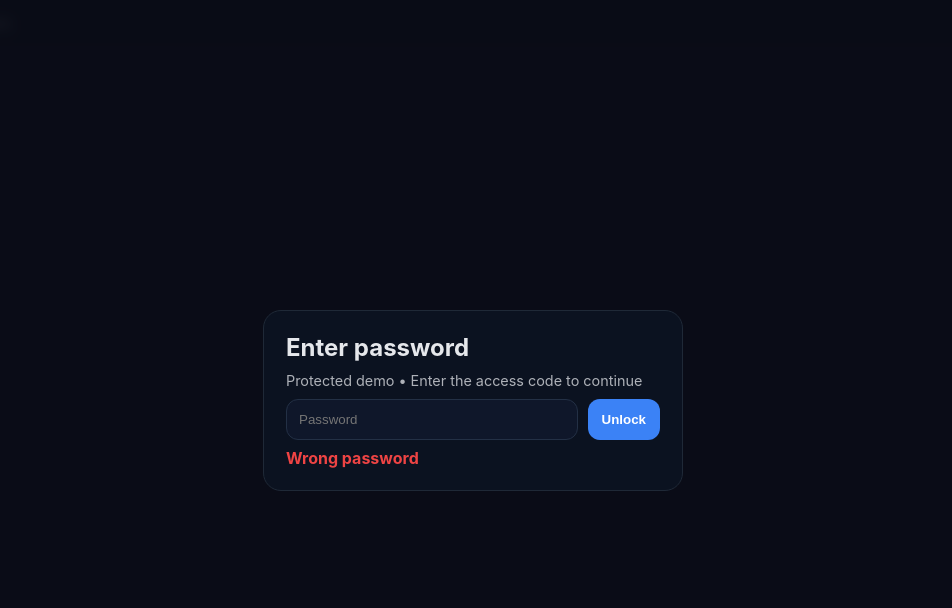
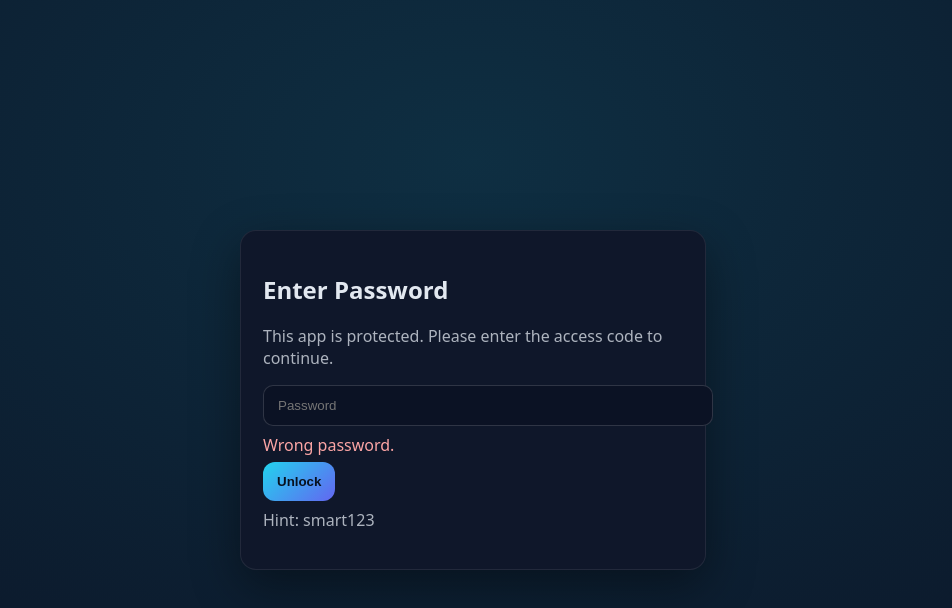
Before and after one commit to sahbanelettil/robotics, a plain HTML site: page index.html in a window 1280 px wide. Both pictures are taken after a click on the button "Unlock". Shown: the whole page, without its empty margins (167-1119 px from the left). Drawn offline with Linux system fonts and the light colour scheme.

Commit message:
Add files via upload

```diff
--- a/index.html
+++ b/index.html
@@ -2,126 +2,147 @@
 <html lang="en">
 <head>
   <meta charset="utf-8" />
-  <meta name="viewport" content="width=device-width, initial-scale=1, viewport-fit=cover" />
-  <title>Smart Kitchen • PWA</title>
-  <link rel="manifest" href="/robotics/manifest.webmanifest" />
-  <meta name="theme-color" content="#1c2541" />
-  <link rel="icon" href="/robotics/icons/icon-192.png" sizes="192x192" />
-  <link rel="apple-touch-icon" href="/robotics/icons/icon-192.png" />
+  <meta name="viewport" content="width=device-width,initial-scale=1" />
+  <title>Smart Kitchen Assistant</title>
+  <link rel="manifest" href="/robotics/manifest.webmanifest">
+  <meta name="theme-color" content="#0f172a" />
+  <link rel="icon" sizes="192x192" href="/robotics/icons/icon-192.png">
+  <link rel="apple-touch-icon" href="/robotics/icons/icon-192.png">
   <style>
-    :root { --bg: #0f172a; --card:#111827; --fg:#e5e7eb; --accent:#3b82f6; --danger:#ef4444; }
-    *{box-sizing:border-box} body{margin:0;background:linear-gradient(135deg,#0f172a,#111827);color:var(--fg);font-family:Inter,system-ui,Segoe UI,Roboto,Arial,sans-serif;min-height:100svh}
-    header{padding:14px 18px;display:flex;justify-content:space-between;align-items:center;background:#0b1220;border-bottom:1px solid #1f2937;position:sticky;top:0}
-    .btn{cursor:pointer;border:0;border-radius:12px;padding:10px 14px;font-weight:700;color:#fff;background:var(--accent);display:none}
-    .btn.show{display:inline-block}
-    main{max-width:900px;margin:22px auto;padding:0 16px}
-    .card{background:#0b1220;border:1px solid #1f2937;border-radius:16px;padding:18px;box-shadow:0 8px 28px rgba(0,0,0,.35)}
-    h1{margin:0 0 6px;font-size:22px}
-    p{margin:8px 0}
-    /* Password gate */
-    #gate{position:fixed;inset:0;display:flex;align-items:center;justify-content:center;background:rgba(10,12,22,.92);backdrop-filter:blur(6px);z-index:30}
-    #gate .panel{width:min(92svw,420px);background:#0b1220;border:1px solid #1f2937;border-radius:18px;padding:22px}
-    #gate h2{margin:0 0 10px}
-    .row{display:flex;gap:10px;margin-top:10px}
-    input[type=password]{flex:1;background:#0f172a;border:1px solid #233045;border-radius:12px;padding:12px;color:var(--fg);outline:none}
-    button.primary{background:var(--accent);color:#fff;border:0;border-radius:12px;padding:12px 14px;font-weight:800;cursor:pointer}
-    .err{color:var(--danger);font-weight:700;min-height:20px;margin-top:8px}
-    .hint{opacity:.75;font-size:.9rem}
+    :root { --bg:#0f172a; --card:#131c35; --fg:#e2e8f0; --accent:#22d3ee; }
+    html,body{height:100%} body{margin:0;background:linear-gradient(135deg,#0f172a,#1e293b);color:var(--fg);font-family:system-ui,Segoe UI,Roboto,Helvetica,Arial,sans-serif;display:flex;align-items:center;justify-content:center}
+    .card{width:min(720px,92vw);background:rgba(19,28,53,.85);backdrop-filter:blur(10px);border:1px solid rgba(255,255,255,.08);border-radius:16px;padding:24px;box-shadow:0 20px 60px rgba(0,0,0,.35)}
+    h1{margin:0 0 4px} .sub{opacity:.8;margin:0 0 16px}
+    .row{display:flex;gap:12px;flex-wrap:wrap}
+    button{cursor:pointer;border:1px solid rgba(255,255,255,.15);background:#0b1224;color:var(--fg);padding:12px 14px;border-radius:12px}
+    button.primary{background:linear-gradient(135deg,#22d3ee,#6366f1);border:none;color:#08111f;font-weight:700}
+    .ok{color:#22d3ee} .muted{opacity:.75}
+    /* Lock screen */
+    #lock{position:fixed;inset:0;background:radial-gradient(1200px 800px at 50% 20%,rgba(34,211,238,.15),transparent),#0b1224;display:flex;align-items:center;justify-content:center;z-index:30}
+    .lock-card{width:min(420px,92vw);background:#0f172a;border:1px solid rgba(255,255,255,.08);border-radius:16px;padding:22px;box-shadow:0 16px 48px rgba(0,0,0,.4)}
+    input{width:100%;padding:12px 14px;border-radius:10px;border:1px solid rgba(255,255,255,.15);background:#0b1224;color:var(--fg)}
+    .err{color:#fca5a5;height:18px;margin-top:8px}
+    .hidden{display:none}
+    /* Install hint */
+    #installBar{display:none;gap:10px;align-items:center;justify-content:space-between;margin:14px 0;padding:10px;border-radius:12px;background:#0b1224;border:1px solid rgba(255,255,255,.12)}
   </style>
 </head>
 <body>
-  <header>
-    <div>Smart Kitchen • PWA</div>
-    <button id="installBtn" class="btn">Install app</button>
-  </header>
+  <div id="lock">
+    <div class="lock-card">
+      <h2>Enter Password</h2>
+      <p class="muted">This app is protected. Please enter the access code to continue.</p>
+      <input id="pw" type="password" placeholder="Password" autocomplete="current-password" />
+      <div class="err" id="err"></div>
+      <div class="row" style="margin-top:10px">
+        <button class="primary" id="unlockBtn">Unlock</button>
+      </div>
+      <p class="muted" style="margin-top:8px">Hint: smart123</p>
+    </div>
+  </div>
 
-  <!-- Password gate -->
-  <section id="gate" aria-modal="true" role="dialog">
-    <div class="panel">
-      <h2>Enter password</h2>
-      <p class="hint">Protected demo • Enter the access code to continue</p>
+  <div class="card">
+    <h1>Smart Kitchen Assistant</h1>
+    <p class="sub">Milk overflow + cooker whistle monitor with app control</p>
+
+    <div id="installBar">
+      <span>Install this app for offline and fullscreen use.</span>
       <div class="row">
-        <input id="pwd" type="password" placeholder="Password" autocomplete="current-password" />
-        <button id="go" class="primary">Unlock</button>
+        <button id="installBtn" class="primary">Install</button>
+        <button id="dismissBtn">Dismiss</button>
       </div>
-      <div id="err" class="err"></div>
     </div>
-  </section>
 
-  <main id="app" hidden>
-    <div class="card">
-      <h1>Smart Kitchen App</h1>
-      <p>This is the installed‑ready web app shell without a service worker. Use the Install button above when available, or add to Home Screen on iOS. Add your UI here. </p>
-      <p>Repo path: /robotics/ • Icons loaded from /robotics/icons/. </p>
+    <div class="muted" id="status">Status: Checking install support…</div>
+    <div style="margin-top:14px">
+      <p class="muted">PWA ready on GitHub Pages. Use the Install button above or your browser menu to add to home screen.</p>
+      <ul>
+        <li>Works offline after first load (app shell cached)</li>
+        <li>Auto‑hides the install prompt when already installed</li>
+        <li>Password‑gated client side (non‑critical protection)</li>
+      </ul>
     </div>
-  </main>
+  </div>
 
   <script>
-    // ---- Password gate (client-side only; not strong security) ----
+    // --- Password gate (client-side) ---
     const PASS = "smart123";
-    const gate = document.getElementById('gate');
-    const app = document.getElementById('app');
-    const err = document.getElementById('err');
-    const pwd = document.getElementById('pwd');
-    const go = document.getElementById('go');
+    const lock = document.getElementById("lock");
+    const unlockBtn = document.getElementById("unlockBtn");
+    const err = document.getElementById("err");
+    unlockBtn.addEventListener("click", () => {
+      const v = document.getElementById("pw").value.trim();
+      if (v === PASS) {
+        sessionStorage.setItem("access_ok", "1");
+        lock.classList.add("hidden");
+      } else {
+        err.textContent = "Wrong password.";
+      }
+    });
+    // Auto unlock for this tab if already entered
+    if (sessionStorage.getItem("access_ok") === "1") lock.classList.add("hidden");
 
-    function unlockIfAuth() {
-      if (sessionStorage.getItem('auth') === 'ok') {
-        gate.style.display = 'none';
-        app.hidden = false;
+    // --- Service worker registration with scoped path /robotics/ ---
+    if ("serviceWorker" in navigator) {
+      navigator.serviceWorker.register("/robotics/sw.js", { scope: "/robotics/" })
+        .then(reg => console.log("SW registered:", reg.scope))
+        .catch(err => console.error("SW registration failed:", err));
+    }
+
+    // --- PWA install prompt handling ---
+    let deferredPrompt = null;
+    const installBar = document.getElementById("installBar");
+    const installBtn = document.getElementById("installBtn");
+    const dismissBtn = document.getElementById("dismissBtn");
+    const statusEl = document.getElementById("status");
+
+    function isStandalone() {
+      return window.matchMedia("(display-mode: standalone)").matches || window.navigator.standalone === true;
+    }
+
+    function updateInstallUI() {
+      if (isStandalone()) {
+        installBar.style.display = "none";
+        statusEl.textContent = "Status: Installed (standalone mode)";
+      } else if (deferredPrompt) {
+        installBar.style.display = "flex";
+        statusEl.textContent = "Status: Install available";
+      } else {
+        installBar.style.display = "none";
+        statusEl.textContent = "Status: Install not available yet";
       }
     }
-    function tryUnlock() {
-      if ((pwd.value || '').trim() === PASS) {
-        sessionStorage.setItem('auth','ok');
-        err.textContent = '';
-        unlockIfAuth();
-      } else {
-        err.textContent = 'Wrong password';
-      }
-    }
-    go.addEventListener('click', tryUnlock);
-    pwd.addEventListener('keydown', (e)=>{ if (e.key === 'Enter') tryUnlock(); });
-    unlockIfAuth();
 
-    // ---- PWA install flow without service worker ----
-    // Note: Installability depends on browser criteria; SW is not strictly required in modern Chromium menus, but criteria may still vary by platform.
-    // See MDN + Chrome updates for details.
-    let deferredPrompt = null;
-    const installBtn = document.getElementById('installBtn');
-
-    // Show button if app not installed and event is fired
-    window.addEventListener('beforeinstallprompt', (e) => {
+    window.addEventListener("beforeinstallprompt", (e) => {
+      // Best practice: prevent auto prompt and show your own UI later
       e.preventDefault();
       deferredPrompt = e;
-      // Only show if not already installed
-      const standalone = window.matchMedia('(display-mode: standalone)').matches || window.navigator.standalone === true;
-      if (!standalone) installBtn.classList.add('show');
+      console.log("beforeinstallprompt captured");
+      updateInstallUI();
     });
 
-    // Hide install button when installed
-    window.addEventListener('appinstalled', () => {
+    installBtn.addEventListener("click", async () => {
+      if (!deferredPrompt) return;
+      deferredPrompt.prompt();
+      const choice = await deferredPrompt.userChoice;
+      console.log("User choice:", choice.outcome);
       deferredPrompt = null;
-      installBtn.classList.remove('show');
+      updateInstallUI();
     });
 
-    // Also hide if already in standalone
-    if (window.matchMedia && window.matchMedia('(display-mode: standalone)').matches) {
-      installBtn.classList.remove('show');
-    }
+    dismissBtn.addEventListener("click", () => {
+      deferredPrompt = null;
+      updateInstallUI();
+    });
 
-    installBtn.addEventListener('click', async () => {
-      if (!deferredPrompt) {
-        // Fallback for platforms without beforeinstallprompt: suggest “Add to Home Screen” from browser menu
-        alert('Install not available here. Use your browser menu: Add to Home Screen / Install app.');
-        return;
-      }
-      deferredPrompt.prompt();
-      const { outcome } = await deferredPrompt.userChoice;
-      // outcome: 'accepted' or 'dismissed'
+    window.addEventListener("appinstalled", () => {
+      console.log("PWA installed");
       deferredPrompt = null;
-      if (outcome === 'accepted') installBtn.classList.remove('show');
+      updateInstallUI();
     });
+
+    // Initial UI status
+    updateInstallUI();
   </script>
 </body>
 </html>
```
Also changed, not shown: sw.js (added, +35 -0 lines), manifest.json.
